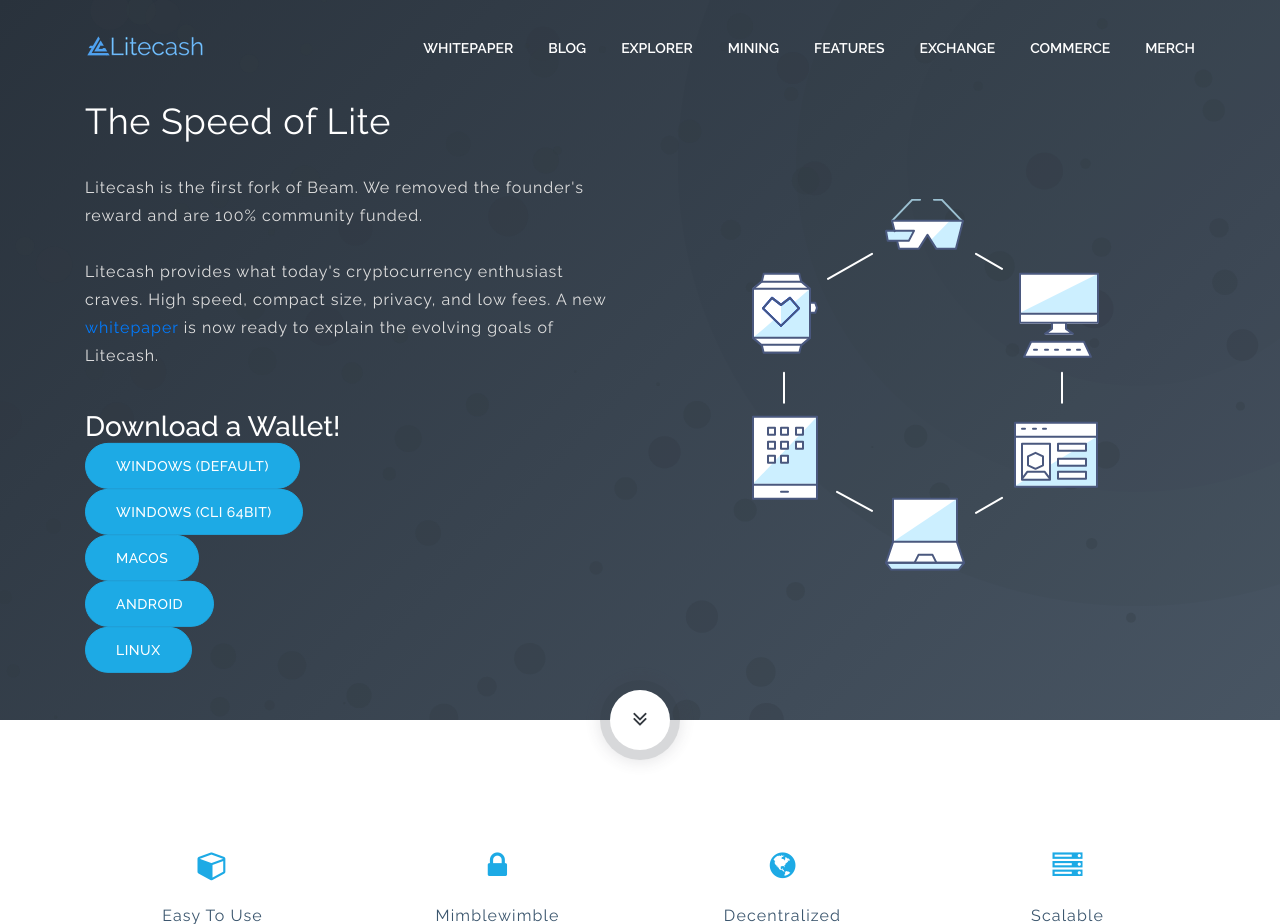
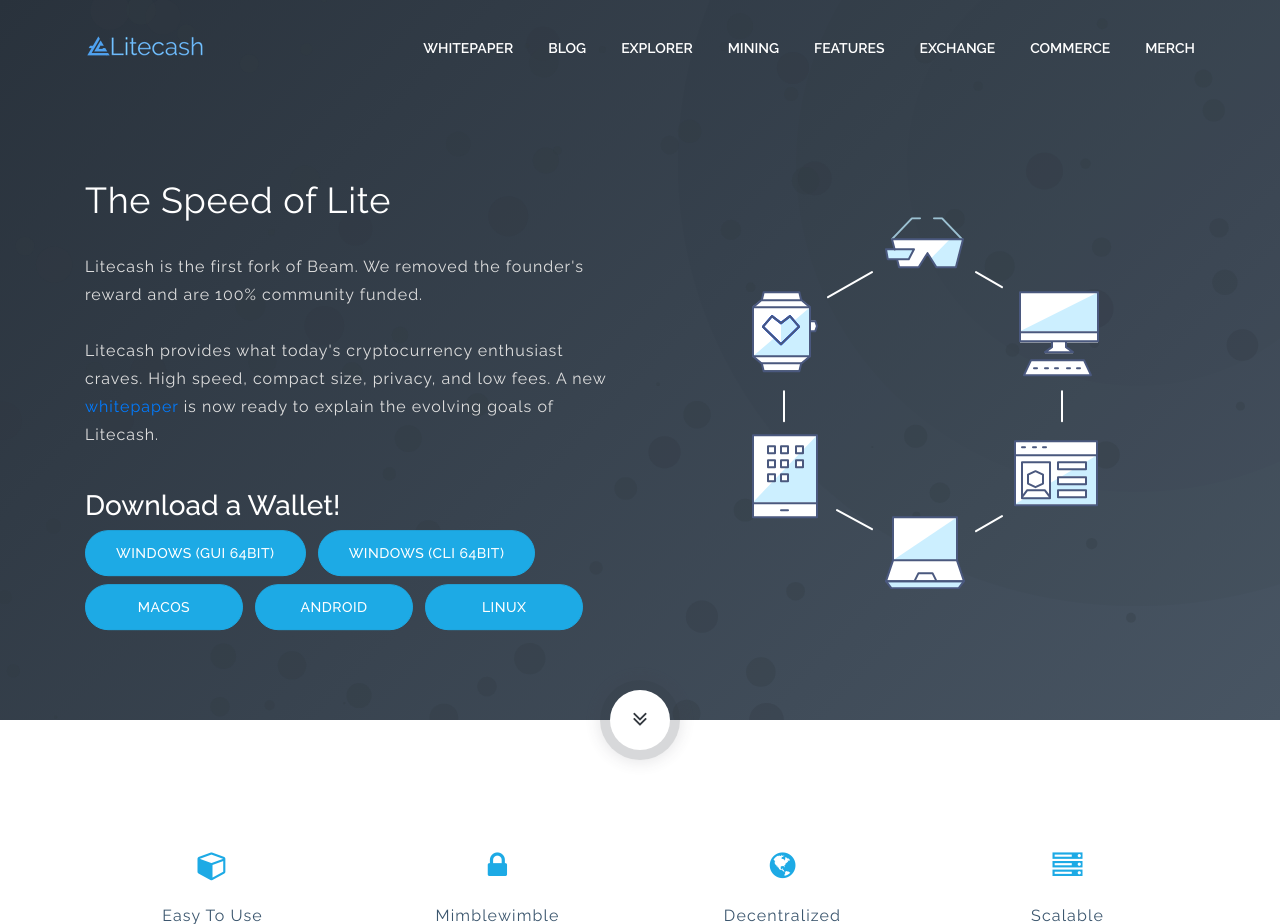
Before and after one commit to Litecash-Dev/litecash-sites, a PHP site: page / in a window 1280 px wide. Shown: the top 924 px of the page. Run offline with PHP 8.4, Linux system fonts and the light colour scheme; some libraries are stand-ins or nearby versions.

Commit message:
tidy up download wallets list and add icons

```diff
--- a/lite-cash/assets/css/dark.css
+++ b/lite-cash/assets/css/dark.css
@@ -26,7 +26,7 @@ Table of contents
 font & reset css
 ---------------------------------------------
 */
-@import url("https://fonts.googleapis.com/css?family=Raleway:300,400,500,600,700");
+@import url("https://fonts.googleapis.com/css?family=Raleway:300,400,500,600,700");376
 html, body, div, span, applet, object, iframe, h1, h2, h3, h4, h5, h6, p, blockquote, div
 pre, a, abbr, acronym, address, big, cite, code, del, dfn, em, font, img, ins, kbd, q,
 s, samp, small, strike, strong, sub, sup, tt, var, b, u, i, center, dl, dt, dd, ol, ul, li,
@@ -3072,3 +3072,12 @@ footer .footer-bottom .copyright {
     text-align: center;
   }
 }
+
+
+
+/* download wallet specific */
+.wallet-list .btn-secondary-box {
+  margin-top: 8px;
+  margin-right: 8px;
+  min-width: 158px;
+}
--- a/lite-cash/index.html
+++ b/lite-cash/index.html
@@ -78,14 +78,55 @@
                         <p>Litecash is the first fork of Beam. We removed the founder's reward and are 100% community funded. <br><br> Litecash provides what today's cryptocurrency enthusiast craves. High speed, compact size, privacy, and low fees. A new <a href="https://lite-cash.com/litepaper.pdf">whitepaper</a> is now ready to explain the evolving goals of Litecash.</p>
 
                         <h3 style="color: white;">Download a Wallet!</h3>
-                        <ul>
-                            <li><a href="https://lite-cash.com/release/windows/Litecash-2.5.75-GUI-win64.zip" class="btn-secondary-box">Windows (Default)</a></li>
-                            <li><a href="https://lite-cash.com/release/windows/Litecash-2.5.75-CLI-win64.zip" class="btn-secondary-box">Windows (CLI 64bit)</a></li>
-                            <!-- <li><a href="https://lite-cash.com/release/windows/Litecash-2.5.75-CLI-win32.zip" class="btn-secondary-box">Windows (CLI 32bit)</a></li> -->
-                            <li><a href="https://lite-cash.com/downloads/LitecashWallet-Mac-2.9.95.dmg" class="btn-secondary-box">macOS</a></li>
-                            <li><a href="https://lite-cash.com/downloads/Litecash_v2.5.apk" class="btn-secondary-box">Android</a></li>
-                            <li><a href="https://lite-cash.com/release/linux/" class="btn-secondary-box">Linux</a></li>
-                        </ul>
+                        <div class="wallet-list">
+                            <a href="https://lite-cash.com/release/windows/Litecash-2.5.75-GUI-win64.zip" class="btn-secondary-box">
+                                <span class="iconify" data-icon="mdi-windows" height="20px"></span>
+                                Windows (GUI 64bit)
+                            </a>
+                            <a href="https://lite-cash.com/release/windows/Litecash-2.5.75-CLI-win64.zip" class="btn-secondary-box">
+                                <span class="iconify" data-icon="mdi-windows" height="20px"></span>
+                                Windows (CLI 64bit)
+                            </a>
+                            <a href="https://lite-cash.com/downloads/LitecashWallet-Mac-2.9.95.dmg" class="btn-secondary-box">
+                                <span class="iconify" data-icon="mdi-apple" height="20px"></span>
+                                macOS
+                            </a>
+                            <a href="https://lite-cash.com/downloads/Litecash_v2.5.apk" class="btn-secondary-box">
+                                <span class="iconify" data-icon="mdi-android" height="20px"></span>
+                                Android
+                            </a>
+                            <a href="https://lite-cash.com/release/linux/" class="btn-secondary-box">
+                                <span class="iconify" data-icon="mdi-linux" height="20px"></span>
+                                Linux
+                            </a>
+                        </div>
+                        <!-- <ul class="wallet-list">
+                            <li>
+                                <a href="https://lite-cash.com/release/windows/Litecash-2.5.75-GUI-win64.zip" class="btn-secondary-box">
+                                <span class="iconify" data-icon="mdi-windows" height="20px"></span>
+                                Windows (GUI 64bit)
+                            </a></li>
+                            <li>
+                                <a href="https://lite-cash.com/release/windows/Litecash-2.5.75-CLI-win64.zip" class="btn-secondary-box">
+                                    <span class="iconify" data-icon="mdi-windows" height="20px"></span>
+                                    Windows (CLI 64bit)
+                                </a></li>
+                            <li>
+                                <a href="https://lite-cash.com/downloads/LitecashWallet-Mac-2.9.95.dmg" class="btn-secondary-box">
+                                    <span class="iconify" data-icon="mdi-apple" height="20px"></span>
+                                    macOS
+                                </a></li>
+                            <li>
+                                <a href="https://lite-cash.com/downloads/Litecash_v2.5.apk" class="btn-secondary-box">
+                                    <span class="iconify" data-icon="mdi-android" height="20px"></span>
+                                    Android
+                                </a></li>
+                            <li>
+                                <a href="https://lite-cash.com/release/linux/" class="btn-secondary-box">
+                                    <span class="iconify" data-icon="mdi-linux" height="20px"></span>
+                                    Linux
+                                </a></li>
+                        </ul> -->
 
                     </div>
                     <div class="col-lg-6 col-md-12 col-sm-12 col-xs-12 align-self-center">
@@ -289,6 +330,9 @@
     <!-- jQuery -->
     <script src="assets/js/jquery-2.1.0.min.js"></script>
 
+    <!-- Iconify -->
+    <script src="//code.iconify.design/1/1.0.6/iconify.min.js"></script>
+
     <!-- Bootstrap -->
     <script src="assets/js/popper.js"></script>
     <script src="assets/js/bootstrap.min.js"></script>
```
